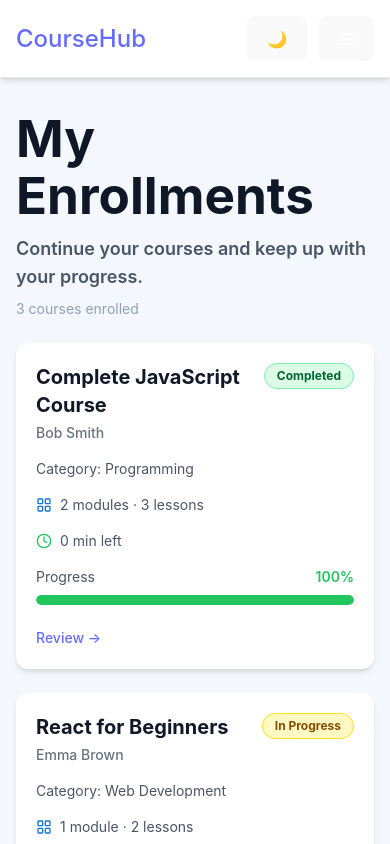
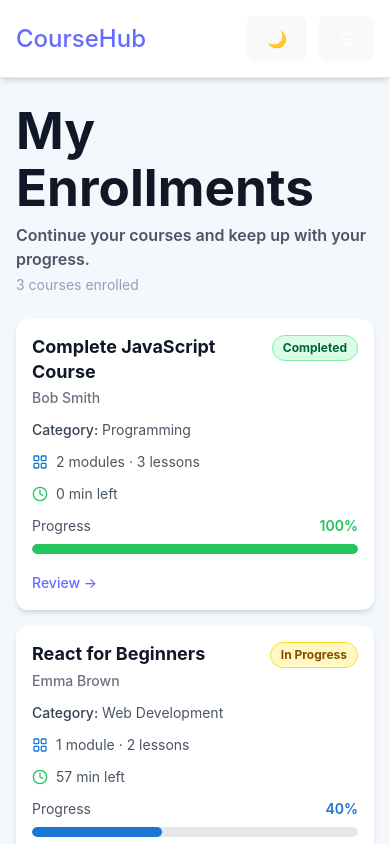
Before and after one commit to leaouslati/course-tutorialmanagementsystem, a React (Vite) app: page /enrollments in a window 390 px wide. Shown: the top 844 px of the page. Built offline with nearby package versions, Linux system fonts and the light colour scheme; the HTML template or start-up script is replaced by a standard one.

Commit message:
Updated things in enrollment page

```diff
--- a/src/pages/Enrollments.jsx
+++ b/src/pages/Enrollments.jsx
@@ -15,179 +15,148 @@ function Enrollments() {
 
   const countLessons = (course) => {
     if (!Array.isArray(course.modules)) return 0;
-
     return modules
       .filter((m) => course.modules.includes(m.id))
-      .reduce(
-        (total, m) => total + (Array.isArray(m.lessons) ? m.lessons.length : 0),
-        0
-      );
+      .reduce((total, m) => total + (Array.isArray(m.lessons) ? m.lessons.length : 0), 0);
   };
 
   const computeProgress = (course) => currentUser?.progress?.[course.id] ?? 0;
 
   const getStatus = (progress) => {
     if (progress === 100)
-      return {
-        label: "Completed",
-        cls: "bg-green-100 text-green-800 border border-green-300 font-bold",
-      };
-
+      return { label: "Completed",   cls: "bg-green-100 text-green-800 border border-green-300 font-bold" };
     if (progress > 0)
-      return {
-        label: "In Progress",
-        cls: "bg-yellow-100 text-yellow-800 border border-yellow-300 font-bold",
-      };
-
-    return {
-      label: "Not Started",
-      cls: "bg-gray-100 text-gray-700 border border-gray-300 font-bold",
-    };
+      return { label: "In Progress", cls: "bg-yellow-100 text-yellow-800 border border-yellow-300 font-bold" };
+    return   { label: "Not Started", cls: "bg-gray-100 text-gray-700 border border-gray-300 font-bold" };
   };
 
   return (
     <div className="min-h-screen bg-[#F4F8FD]">
       <Navbar isLoggedIn={true} />
 
-      <div className="max-w-full mx-auto px-4 sm:px-6 lg:px-8 py-8">
-        <h1 className="text-4xl font-bold text-gray-900 mb-3 text-left">
+      <main className="max-w-7xl mx-auto px-4 sm:px-6 lg:px-8 py-6 sm:py-8">
+        <header className="mb-6 sm:mb-8">
+          <h1 className="text-3xl sm:text-4xl font-bold text-gray-900 mb-2">
             My Enrollments
           </h1>
-
-        <p className="text-lg text-gray-600 mb-2 text-left font-semibold">
+          <p className="text-base sm:text-lg text-gray-600 font-semibold mb-1">
             Continue your courses and keep up with your progress.
           </p>
-
-        <p className="text-sm text-slate-400 mb-6">
+          <p className="text-sm text-slate-400" aria-live="polite">
             {enrolledCourses.length}{" "}
             {enrolledCourses.length === 1 ? "course" : "courses"} enrolled
           </p>
+        </header>
 
         {enrolledCourses.length === 0 ? (
-          <div className="bg-white rounded-xl shadow-md p-8 text-center">
-            <h2 className="text-2xl font-semibold text-gray-900 mb-3">
+          <div className="bg-white rounded-xl shadow-md p-6 sm:p-8 text-center">
+            <h2 className="text-xl sm:text-2xl font-semibold text-gray-900 mb-3">
               No Enrollments Yet
             </h2>
-
-            <p className="text-gray-600 mb-5">
-              You are not enrolled in any courses yet. Start exploring courses
-              and begin learning.
+            <p className="text-gray-600 mb-5 max-w-md mx-auto">
+              You are not enrolled in any courses yet. Start exploring courses and begin learning.
             </p>
-
             <Link
               to="/courses"
-              className="inline-block py-2 px-6 rounded-lg text-white font-semibold shadow transition-colors duration-300 hover:shadow-lg"
+              className="inline-block py-2 px-6 rounded-lg text-white font-semibold shadow transition-colors duration-300 hover:shadow-lg focus:outline-none focus-visible:ring-2 focus-visible:ring-[#1976D2] focus-visible:ring-offset-2"
               style={{ backgroundColor: "#1976D2" }}
-              onMouseEnter={(e) =>
-                (e.currentTarget.style.backgroundColor = "#1565C0")
-              }
-              onMouseLeave={(e) =>
-                (e.currentTarget.style.backgroundColor = "#1976D2")
-              }
+              onMouseEnter={(e) => (e.currentTarget.style.backgroundColor = "#1565C0")}
+              onMouseLeave={(e) => (e.currentTarget.style.backgroundColor = "#1976D2")}
             >
               Browse Courses
             </Link>
           </div>
         ) : (
-          <div className="grid grid-cols-1 md:grid-cols-2 xl:grid-cols-3 gap-6">
+          <ol
+            className="grid grid-cols-1 sm:grid-cols-2 xl:grid-cols-3 gap-4 sm:gap-6"
+            aria-label="Enrolled courses"
+          >
             {enrolledCourses.map((course) => {
-              const progress = computeProgress(course);
-              const lessons = countLessons(course);
-              const status = getStatus(progress);
-              const remaining = Math.round(
-                course.duration * (1 - progress / 100)
-              );
-              const barColor = progress === 100 ? "#22C55E" : "#1976D2";
-              const actionLabel =
-                progress === 100
-                  ? "Review"
-                  : progress > 0
-                  ? "Continue"
-                  : "Start";
+              const progress    = computeProgress(course);
+              const lessons     = countLessons(course);
+              const status      = getStatus(progress);
+              const remaining   = Math.round(course.duration * (1 - progress / 100));
+              const barColor    = progress === 100 ? "#22C55E" : "#1976D2";
+              const actionLabel = progress === 100 ? "Review" : progress > 0 ? "Continue" : "Start";
+              const moduleCount = Array.isArray(course.modules) ? course.modules.length : 0;
 
               return (
-                <div
+                <li
                   key={course.id}
-                  className="bg-white rounded-xl shadow-md hover:shadow-2xl hover:-translate-y-1 transition-shadow duration-300 p-5 flex flex-col gap-4"
+                  className="bg-white rounded-xl shadow-md hover:shadow-2xl hover:-translate-y-1 transition-all duration-300 p-4 sm:p-5 flex flex-col gap-3 sm:gap-4 list-none"
                 >
-                  {/* Instructor */}
                   <div className="flex items-start justify-between gap-3">
-                    <div>
-                      <h2 className="text-xl font-bold text-gray-900 mb-1">
+                    <div className="min-w-0">
+                      <h2 className="text-lg sm:text-xl font-bold text-gray-900 mb-1 leading-snug">
                         {course.title}
                       </h2>
-                      <p className="text-sm text-gray-500 font-medium">
+                      <p className="text-sm text-gray-500 font-medium truncate">
                         {getInstructorName(course.instructorId)}
                       </p>
                     </div>
-
                     <span
-                      className={`text-xs px-3 py-1 rounded-full whitespace-nowrap ${status.cls}`}
+                      className={`text-xs px-2.5 sm:px-3 py-1 rounded-full whitespace-nowrap flex-shrink-0 ${status.cls}`}
+                      aria-label={`Status: ${status.label}`}
                     >
                       {status.label}
                     </span>
                   </div>
 
-                  {/* Category */}
                   <p className="text-sm text-gray-600">
-                    Category: {course.category || "General"}
+                    <span className="font-medium text-gray-700">Category:</span>{" "}
+                    {course.category || "General"}
                   </p>
 
-                  {/* Modules & Lessons */}
                   <div className="flex items-center gap-2 text-sm text-gray-600">
-                    <LayoutGrid className="w-4 h-4 text-[#1976D2] flex-shrink-0" />
+                    <LayoutGrid className="w-4 h-4 text-[#1976D2] flex-shrink-0" aria-hidden="true" />
                     <span>
-                      {(() => {
-                        const m = Array.isArray(course.modules)
-                          ? course.modules.length
-                          : 0;
-                        return `${m} ${m === 1 ? "module" : "modules"}`;
-                      })()}{" "}
+                      {moduleCount} {moduleCount === 1 ? "module" : "modules"}{" "}
                       · {lessons} {lessons === 1 ? "lesson" : "lessons"}
                     </span>
                   </div>
 
-                  {/* Time */}
                   <div className="flex items-center gap-2 text-sm text-gray-600">
-                    <Clock className="w-4 h-4 text-[#22C55E] flex-shrink-0" />
+                    <Clock className="w-4 h-4 text-[#22C55E] flex-shrink-0" aria-hidden="true" />
                     <span>{remaining} min left</span>
                   </div>
 
-                  {/* Progress bar */}
                   <div>
                     <div className="flex items-center justify-between text-sm text-gray-600 mb-2">
-                      <span>Progress</span>
+                      <span id={`progress-label-${course.id}`}>Progress</span>
                       <span className="font-semibold" style={{ color: barColor }}>
                         {progress}%
                       </span>
                     </div>
-
-                    <div className="h-2.5 w-full rounded-full bg-gray-200 overflow-hidden">
+                    <div
+                      role="progressbar"
+                      aria-valuenow={progress}
+                      aria-valuemin={0}
+                      aria-valuemax={100}
+                      aria-labelledby={`progress-label-${course.id}`}
+                      className="h-2.5 w-full rounded-full bg-gray-200 overflow-hidden"
+                    >
                       <div
                         className="h-full rounded-full transition-all duration-700"
-                        style={{
-                          width: `${progress}%`,
-                          backgroundColor: barColor,
-                        }}
+                        style={{ width: `${progress}%`, backgroundColor: barColor }}
                       />
                     </div>
                   </div>
 
-                  {/* Continue */}
                   <div className="pt-1">
                     <Link
                       to={`/courses/${course.id}`}
-                      className="text-sm font-semibold text-[#0D47A1] hover:text-[#1976D2] transition"
+                      aria-label={`${actionLabel} ${course.title}`}
+                      className="text-sm font-semibold text-[#1976D2] hover:text-[#1565C0] transition-colors focus:outline-none focus-visible:ring-2 focus-visible:ring-[#1976D2] focus-visible:ring-offset-2 rounded"
                     >
                       {actionLabel} →
                     </Link>
                   </div>
-                </div>
+                </li>
               );
             })}
-          </div>
+          </ol>
         )}
-      </div>
+      </main>
     </div>
   );
 }
```
Lines whose indentation alone changed are shown as unchanged.
